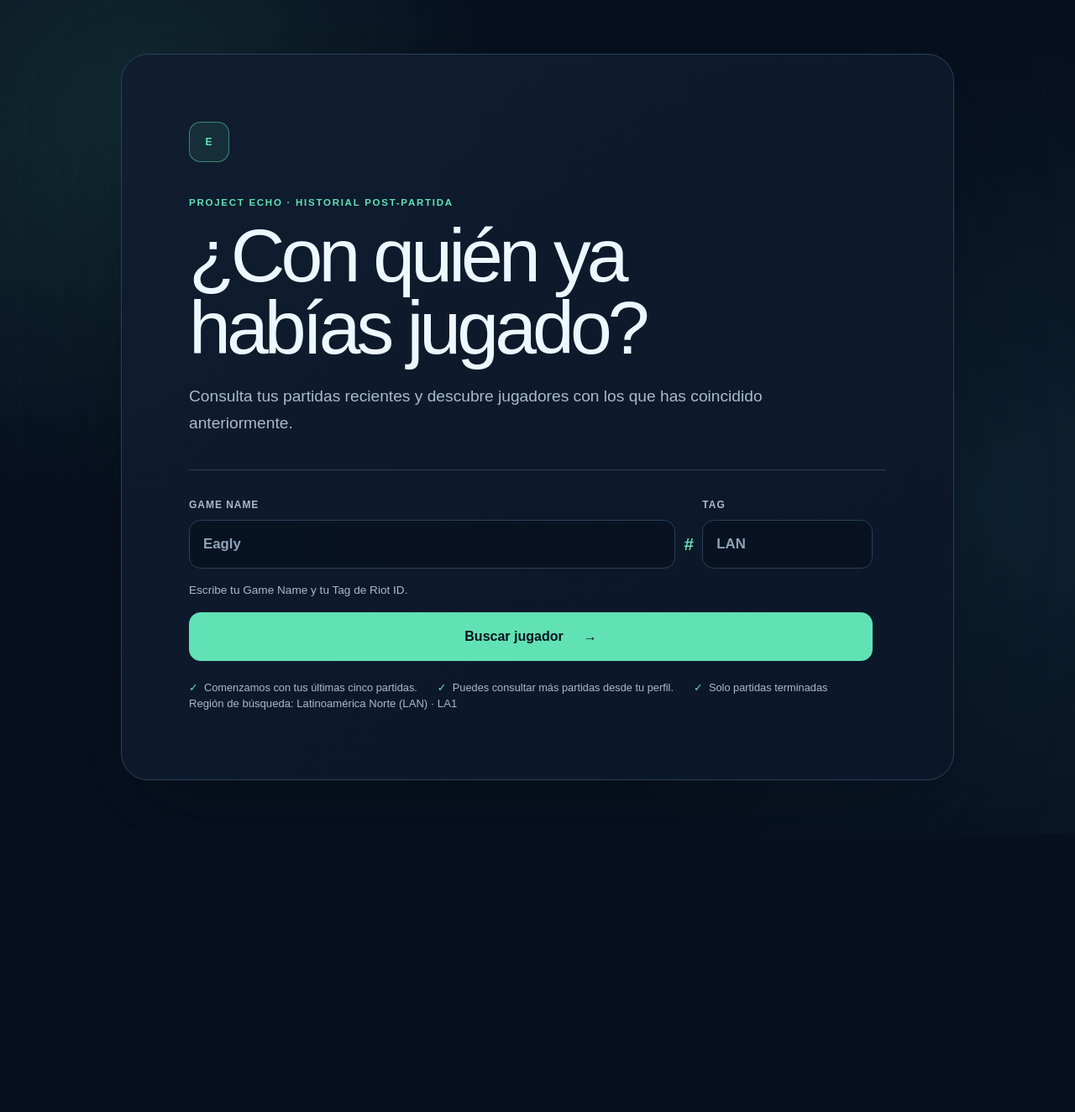
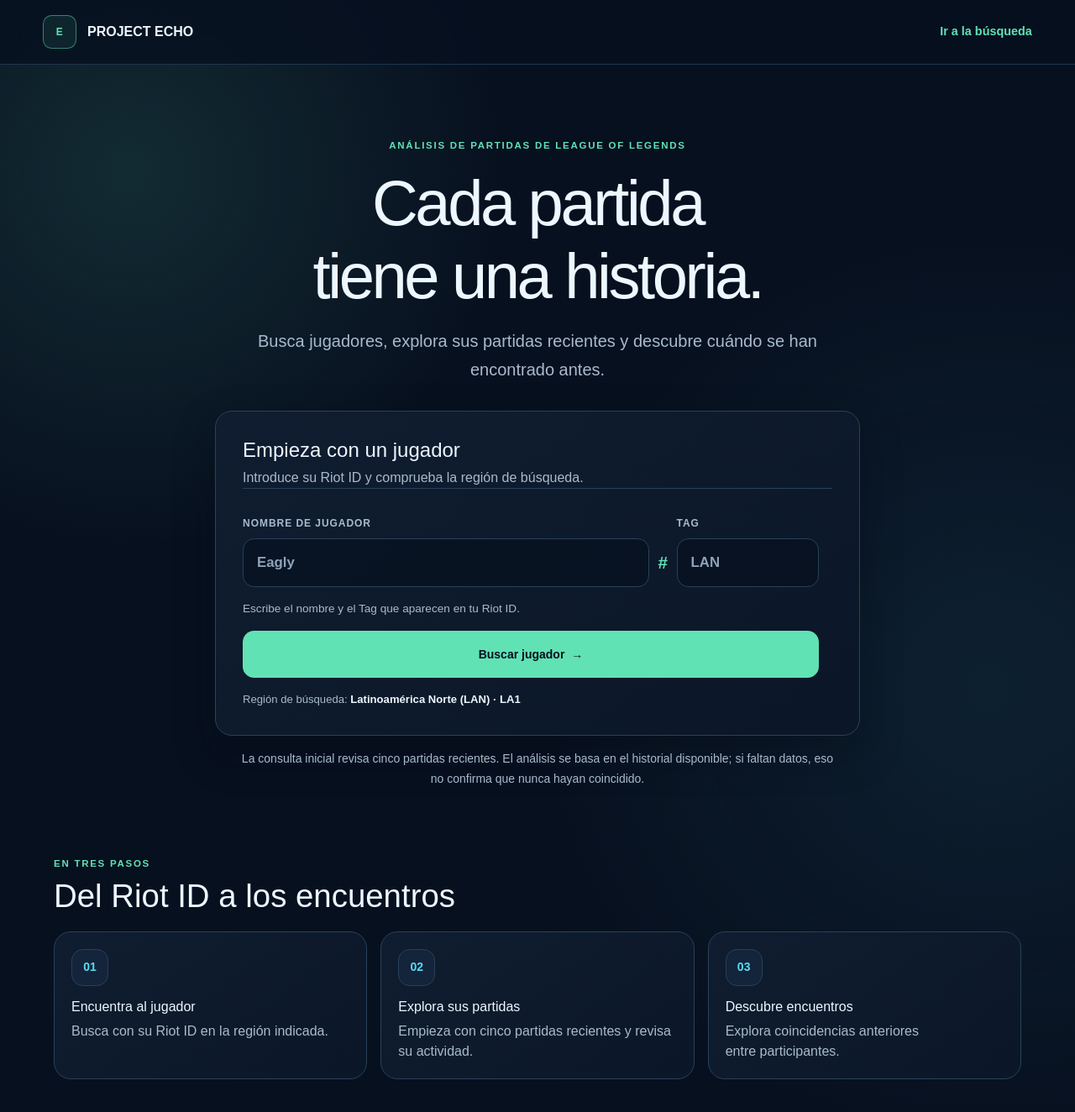
Before and after one commit to D0kker/improved-train, a Next.js app in the folder apps/web/: page / in a window 1280 px wide. Shown: the top 1324 px of the page at 84% size. Before the commit the page ends 993 px from the top, so only its background shows below. Built offline with nearby package versions, Linux system fonts and the light colour scheme.

Commit message:
feat(web): redesign PROJECT ECHO home search

```diff
--- a/apps/web/app/globals.css
+++ b/apps/web/app/globals.css
@@ -51,31 +51,24 @@ a:focus-visible {
 }
 
 .home-shell {
-  display: grid;
-  min-height: 100vh;
-  place-items: center;
-  padding: clamp(1.25rem, 5vw, 4rem);
-}
-
-.hero {
-  width: min(62rem, 100%);
-  border: 1px solid var(--border);
-  border-radius: 2rem;
-  background: linear-gradient(
-    145deg,
-    color-mix(in srgb, var(--echo-ink-850) 94%, transparent),
-    color-mix(in srgb, var(--echo-ink-900) 96%, transparent)
-  );
-  padding: clamp(1.5rem, 7vw, 5rem);
-  box-shadow: 0 2.5rem 7rem
-    color-mix(in srgb, var(--echo-overlay) 32%, transparent);
-}
-
-.brand-mark,
+  padding-block: clamp(2.5rem, 7vw, 5.5rem) clamp(3rem, 7vw, 5rem);
+}
+
+.home-content {
+  display: grid;
+  gap: clamp(3rem, 7vw, 5rem);
+}
+
+.home-hero {
+  width: min(100%, 54rem);
+  margin-inline: auto;
+  text-align: center;
+}
+
 .wordmark-icon {
   display: grid;
-  width: 3rem;
-  height: 3rem;
+  width: 2.5rem;
+  height: 2.5rem;
   place-items: center;
   border: 1px solid color-mix(in srgb, var(--echo-mint) 50%, transparent);
   border-radius: 0.85rem;
@@ -86,10 +79,6 @@ a:focus-visible {
   letter-spacing: 0.08em;
 }
 
-.brand-mark {
-  margin-bottom: 2.5rem;
-}
-
 .eyebrow {
   margin: 0 0 0.7rem;
   color: var(--accent);
@@ -106,20 +95,134 @@ p {
   margin-top: 0;
 }
 
-.hero h1 {
-  max-width: 14ch;
-  margin-bottom: 1.4rem;
-  font-size: clamp(2.6rem, 7vw, 5.6rem);
-  letter-spacing: -0.055em;
-  line-height: 0.96;
-}
-
-.lede {
+.home-intro {
+  max-width: 48rem;
+  margin-inline: auto;
+}
+
+.home-intro .eyebrow {
+  margin-bottom: var(--echo-space-4);
+}
+
+.home-intro h1 {
+  max-width: 17ch;
+  margin: 0 auto var(--echo-space-4);
+  font-family: var(--echo-font-display);
+  font-size: clamp(2.5rem, 7vw, 4.75rem);
+  letter-spacing: -0.045em;
+  line-height: var(--echo-line-tight);
+  text-wrap: balance;
+}
+
+.home-lede {
+  max-width: 42rem;
+  margin: 0 auto var(--echo-space-8);
+  color: var(--muted);
+  font-size: clamp(var(--echo-font-size-md), 2vw, var(--echo-font-size-lg));
+  line-height: var(--echo-line-relaxed);
+  text-wrap: pretty;
+}
+
+.home-search-card {
+  width: min(100%, 48rem);
+  margin-inline: auto;
+  padding: clamp(var(--echo-space-5), 4vw, var(--echo-space-8));
+  text-align: left;
+}
+
+.home-search-heading h2 {
+  margin: 0 0 var(--echo-space-2);
+  font-size: clamp(var(--echo-font-size-lg), 3vw, var(--echo-font-size-xl));
+  line-height: var(--echo-line-tight);
+}
+
+.home-search-heading p {
+  margin: 0;
+  color: var(--muted);
+  line-height: var(--echo-line-normal);
+  text-wrap: pretty;
+}
+
+.home-search-submit {
+  min-width: 10rem;
+  min-height: 3.5rem;
+}
+
+.home-search-card .region-note {
+  margin: var(--echo-space-4) 0 0;
+}
+
+.home-search-card .region-note strong {
+  color: var(--text);
+}
+
+.home-scope {
   max-width: 45rem;
-  margin-bottom: 2.5rem;
-  color: var(--muted);
-  font-size: clamp(1rem, 2vw, 1.2rem);
-  line-height: 1.65;
+  margin: var(--echo-space-4) auto 0;
+  color: var(--muted);
+  font-size: var(--echo-font-size-sm);
+  line-height: var(--echo-line-relaxed);
+  text-wrap: pretty;
+}
+
+.home-how {
+  width: min(100%, 72rem);
+  margin-inline: auto;
+}
+
+.home-section-heading {
+  margin-bottom: var(--echo-space-5);
+}
+
+.home-section-heading .eyebrow {
+  margin-bottom: var(--echo-space-2);
+}
+
+.home-section-heading h2 {
+  margin: 0;
+  font-size: clamp(var(--echo-font-size-xl), 3vw, var(--echo-font-size-2xl));
+  line-height: var(--echo-line-tight);
+  text-wrap: balance;
+}
+
+.home-steps {
+  display: grid;
+  grid-template-columns: repeat(3, minmax(0, 1fr));
+  gap: var(--echo-space-4);
+}
+
+.home-step {
+  padding: var(--echo-space-5);
+}
+
+.home-step-number {
+  display: inline-flex;
+  min-width: var(--echo-control-size);
+  min-height: var(--echo-control-size);
+  align-items: center;
+  justify-content: center;
+  margin-bottom: var(--echo-space-4);
+  border: 1px solid var(--echo-border);
+  border-radius: var(--echo-radius-md);
+  background: var(--echo-ink-800);
+  color: var(--echo-cyan);
+  font-size: var(--echo-font-size-sm);
+  font-weight: 800;
+  font-variant-numeric: tabular-nums;
+}
+
+.home-step h3 {
+  margin: 0 0 var(--echo-space-2);
+  font-size: var(--echo-font-size-md);
+  line-height: var(--echo-line-tight);
+  text-wrap: balance;
+}
+
+.home-step p {
+  margin: 0;
+  color: var(--muted);
+  line-height: var(--echo-line-normal);
+  text-wrap: pretty;
 }
 
 .search-form {
@@ -1595,6 +1698,10 @@ td > span,
   .coverage-panel {
     grid-template-columns: 1fr;
   }
+
+  .home-steps {
+    grid-template-columns: 1fr;
+  }
 }
 
 @media (max-width: 620px) {
@@ -1602,8 +1709,16 @@ td > span,
     display: none;
   }
 
-  .hero {
-    border-radius: 1.25rem;
+  .home-shell {
+    padding-top: var(--echo-space-8);
+  }
+
+  .home-search-card {
+    padding: var(--echo-space-4);
+  }
+
+  .home-search-submit {
+    width: 100%;
   }
 
   .riot-id-fields {
--- /dev/null
+++ b/apps/web/app/home-content.tsx
@@ -0,0 +1,59 @@
+import type { ReactNode } from "react";
+import { Card, Container } from "@/src/design-system";
+import type { homeCopy } from "./home-copy";
+type HomeCopy = typeof homeCopy;
+
+export function HomeContent({
+  searchForm,
+  platformRegionLabel,
+  copy,
+}: {
+  searchForm: ReactNode;
+  platformRegionLabel: string;
+  copy: HomeCopy;
+}) {
+  return (
+    <main className="home-shell" id="main-content" tabIndex={-1}>
+      <Container size="wide" className="home-content">
+        <section className="home-hero" aria-labelledby="page-title">
+          <div className="home-intro">
+            <p className="eyebrow">{copy.eyebrow}</p>
+            <h1 id="page-title">{copy.title}</h1>
+            <p className="home-lede">{copy.description}</p>
+          </div>
+
+          <Card variant="elevated" className="home-search-card">
+            <div className="home-search-heading">
+              <h2>{copy.searchHeading}</h2>
+              <p>{copy.searchDescription}</p>
+            </div>
+            {searchForm}
+            <p className="region-note" aria-label="Región configurada">
+              Región de búsqueda: <strong>{platformRegionLabel}</strong>
+            </p>
+          </Card>
+
+          <p className="home-scope">{copy.scope}</p>
+        </section>
+
+        <section className="home-how" aria-labelledby="how-title">
+          <div className="home-section-heading">
+            <p className="eyebrow">{copy.howEyebrow}</p>
+            <h2 id="how-title">{copy.howTitle}</h2>
+          </div>
+          <div className="home-steps">
+            {copy.steps.map((step) => (
+              <Card className="home-step" key={step.number}>
+                <span className="home-step-number" aria-hidden="true">
+                  {step.number}
+                </span>
+                <h3>{step.title}</h3>
+                <p>{step.description}</p>
+              </Card>
+            ))}
+          </div>
+        </section>
+      </Container>
+    </main>
+  );
+}
--- /dev/null
+++ b/apps/web/app/home-copy.ts
@@ -0,0 +1,39 @@
+export const homeCopy = {
+  eyebrow: "Análisis de partidas de League of Legends",
+  title: "Cada partida tiene una historia.",
+  description:
+    "Busca jugadores, explora sus partidas recientes y descubre cuándo se han encontrado antes.",
+  searchHeading: "Empieza con un jugador",
+  searchDescription: "Introduce su Riot ID y comprueba la región de búsqueda.",
+  scope:
+    "La consulta inicial revisa cinco partidas recientes. El análisis se basa en el historial disponible; si faltan datos, eso no confirma que nunca hayan coincidido.",
+  howEyebrow: "En tres pasos",
+  howTitle: "Del Riot ID a los encuentros",
+  steps: [
+    {
+      number: "01",
+      title: "Encuentra al jugador",
+      description: "Busca con su Riot ID en la región indicada.",
+    },
+    {
+      number: "02",
+      title: "Explora sus partidas",
+      description: "Empieza con cinco partidas recientes y revisa su actividad.",
+    },
+    {
+      number: "03",
+      title: "Descubre encuentros",
+      description: "Explora coincidencias anteriores entre participantes.",
+    },
+  ],
+  form: {
+    gameNameLabel: "Nombre de jugador",
+    tagLineLabel: "Tag",
+    riotIdHelp: "Escribe el nombre y el Tag que aparecen en tu Riot ID.",
+    gameNameError: "Escribe el nombre de jugador.",
+    tagLineError: "Escribe el Tag.",
+    submit: "Buscar jugador",
+    navigating: "Abriendo perfil…",
+    navigatingAnnouncement: "Abriendo el perfil del jugador.",
+  },
+};
--- a/apps/web/app/page.tsx
+++ b/apps/web/app/page.tsx
@@ -1,30 +1,29 @@
+import { HomeContent } from "./home-content";
 import { PlayerSearchForm } from "./player-search-form";
+import { homeCopy } from "./home-copy";
 import { platformRegionLabel } from "@/src/platform-region";
+import { SiteHeader } from "@/src/site-header";
 
 export const dynamic = "force-dynamic";
 
 export default function Home() {
   const platformRegion = process.env.RIOT_PLATFORM_REGION ?? "la1";
   return (
-    <main className="home-shell" id="main-content" tabIndex={-1}>
-      <section className="hero" aria-labelledby="page-title">
-        <div className="brand-mark" aria-hidden="true">
-          E
-        </div>
-        <p className="eyebrow">PROJECT ECHO · historial post-partida</p>
-        <h1 id="page-title">¿Con quién ya habías jugado?</h1>
-        <p className="lede">
-          Consulta tus partidas recientes y descubre jugadores con los que has
-          coincidido anteriormente.
-        </p>
-        <PlayerSearchForm platformRegion={platformRegion} />
-        <ul className="trust-list" aria-label="Alcance de la consulta">
-          <li>Comenzamos con tus últimas cinco partidas.</li>
-          <li>Puedes consultar más partidas desde tu perfil.</li>
-          <li>Solo partidas terminadas</li>
-        </ul>
-        <p className="region-note">Región de búsqueda: {platformRegionLabel(platformRegion)}</p>
-      </section>
-    </main>
+    <>
+      <SiteHeader
+        actionHref="#player-search-form"
+        actionLabel="Ir a la búsqueda"
+      />
+      <HomeContent
+        copy={homeCopy}
+        platformRegionLabel={platformRegionLabel(platformRegion)}
+        searchForm={
+          <PlayerSearchForm
+            copy={homeCopy.form}
+            platformRegion={platformRegion}
+          />
+        }
+      />
+    </>
   );
 }
--- a/apps/web/app/player-search-form.tsx
+++ b/apps/web/app/player-search-form.tsx
@@ -2,12 +2,20 @@
 
 import { useRouter } from "next/navigation";
 import { RiotIdSearchForm } from "@/src/riot-id-search-form";
+import type { homeCopy } from "./home-copy";
 
-export function PlayerSearchForm({ platformRegion }: { platformRegion: string }) {
+export function PlayerSearchForm({
+  platformRegion,
+  copy,
+}: {
+  platformRegion: string;
+  copy: typeof homeCopy.form;
+}) {
   const router = useRouter();
   return (
     <RiotIdSearchForm
       platformRegion={platformRegion}
+      copy={copy}
       onNavigate={(href) => router.push(href)}
     />
   );
--- a/apps/web/src/riot-id-search-form.tsx
+++ b/apps/web/src/riot-id-search-form.tsx
@@ -1,13 +1,34 @@
 "use client";
 
 import { FormEvent, useRef, useState } from "react";
+import { Button } from "@/src/design-system";
 
 export function RiotIdSearchForm({
   platformRegion,
   onNavigate,
+  copy = {
+    gameNameLabel: "Nombre de jugador",
+    tagLineLabel: "Tag",
+    riotIdHelp: "Escribe el nombre y el Tag que aparecen en tu Riot ID.",
+    gameNameError: "Escribe el nombre de jugador.",
+    tagLineError: "Escribe el Tag.",
+    submit: "Buscar jugador",
+    navigating: "Abriendo perfil…",
+    navigatingAnnouncement: "Abriendo el perfil del jugador.",
+  },
 }: {
   platformRegion: string;
   onNavigate: (href: string) => void;
+  copy?: {
+    gameNameLabel: string;
+    tagLineLabel: string;
+    riotIdHelp: string;
+    gameNameError: string;
+    tagLineError: string;
+    submit: string;
+    navigating: string;
+    navigatingAnnouncement: string;
+  };
 }) {
   const gameNameInput = useRef<HTMLInputElement>(null);
   const tagLineInput = useRef<HTMLInputElement>(null);
@@ -38,10 +59,10 @@ export function RiotIdSearchForm({
   }
 
   return (
-    <form className="search-form" onSubmit={submit} noValidate>
+    <form className="search-form" id="player-search-form" onSubmit={submit} noValidate>
       <div className="riot-id-fields">
         <label htmlFor="game-name">
-          <span>Game Name</span>
+          <span>{copy.gameNameLabel}</span>
           <input
             aria-describedby={errors.gameName ? "game-name-error" : "riot-id-help"}
             aria-invalid={errors.gameName}
@@ -60,7 +81,7 @@ export function RiotIdSearchForm({
         </label>
         <span className="hash" aria-hidden="true">#</span>
         <label className="tag-field" htmlFor="tag-line">
-          <span>Tag</span>
+          <span>{copy.tagLineLabel}</span>
           <input
             aria-describedby={errors.tagLine ? "tag-line-error" : "riot-id-help"}
             aria-invalid={errors.tagLine}
@@ -79,14 +100,14 @@ export function RiotIdSearchForm({
           />
         </label>
       </div>
-      <p className="field-help" id="riot-id-help">Escribe tu Game Name y tu Tag de Riot ID.</p>
-      {errors.gameName ? <p className="field-error" id="game-name-error">Escribe el Game Name.</p> : null}
-      {errors.tagLine ? <p className="field-error" id="tag-line-error">Escribe el Tag.</p> : null}
-      <button className="primary-button" disabled={isNavigating} type="submit">
-        {isNavigating ? "Abriendo perfil…" : "Buscar jugador"}
-        <span aria-hidden="true">→</span>
-      </button>
-      {isNavigating ? <span className="sr-only" role="status">Abriendo el perfil del jugador.</span> : null}
+      <p className="field-help" id="riot-id-help">{copy.riotIdHelp}</p>
+      {errors.gameName ? <p className="field-error" id="game-name-error">{copy.gameNameError}</p> : null}
+      {errors.tagLine ? <p className="field-error" id="tag-line-error">{copy.tagLineError}</p> : null}
+      <Button className="home-search-submit" loading={isNavigating} type="submit">
+        {isNavigating ? copy.navigating : copy.submit}
+        {!isNavigating ? <span aria-hidden="true">→</span> : null}
+      </Button>
+      {isNavigating ? <span className="sr-only" role="status">{copy.navigatingAnnouncement}</span> : null}
     </form>
   );
 }
```
Also changed, not shown: 4 other files (tests, documents, lock files or other folders).
